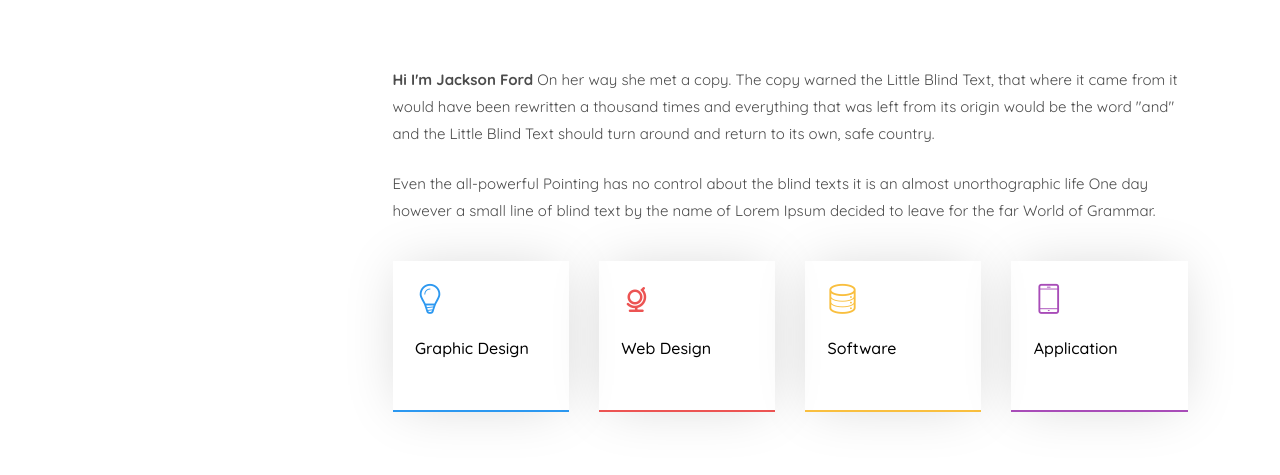
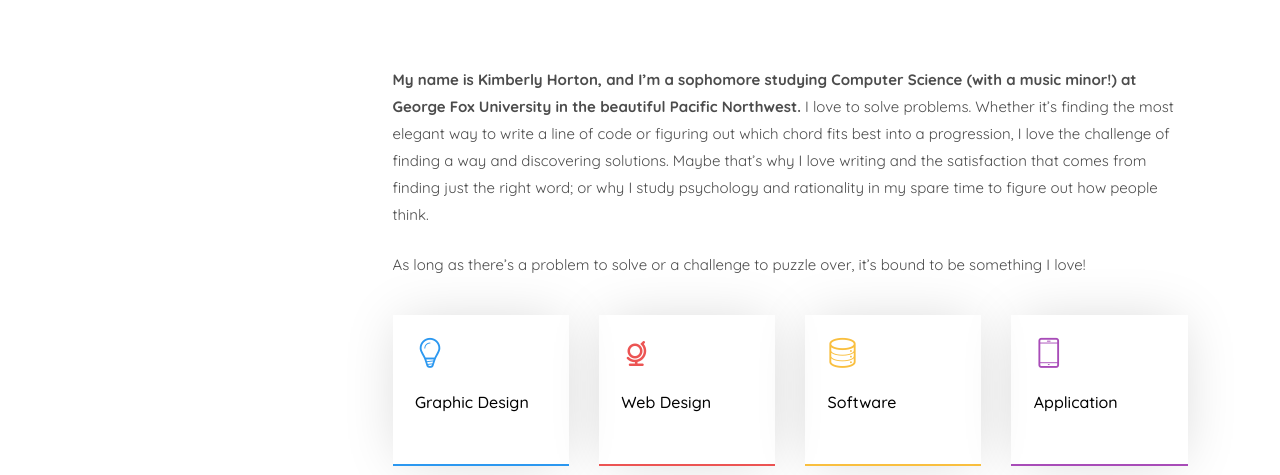
Before and after one commit to apoudatta/me, a plain HTML site: page index.html in a window 1280 px wide. Shown: the part 781-1256 px from the top of the page. Drawn offline with nearby package versions, Linux system fonts and the light colour scheme; a script that the page names is missing; files whose address does not match are found by name; a web font is replaced by a local one.

Commit message:
Update index.html

```diff
--- a/index.html
+++ b/index.html
@@ -95,7 +95,7 @@ Copyright &copy;<script type="5f5ecf97ffb8a260a20e6f90-text/javascript">document
 <div class="slider-text-inner js-fullheight">
 <div class="desc">
 <h1>Hi! <br>I'm Jackson</h1>
-<h2>100% html5 bootstrap templates Made by <a href="https://colorlib.com/" target="_blank">colorlib.com</a></h2>
+<h2>100% html5 bootstrap templates Made by <a href="" target="_blank">colorlib.com</a></h2>
 <p><a class="btn btn-primary btn-learn">Download CV <i class="icon-download4"></i></a></p>
 </div>
 </div>
@@ -131,8 +131,9 @@ Copyright &copy;<script type="5f5ecf97ffb8a260a20e6f90-text/javascript">document
 <div class="about-desc">
 <span class="heading-meta">About Us</span>
 <h2 class="colorlib-heading">Who Am I?</h2>
-<p><strong>Hi I'm Jackson Ford</strong> On her way she met a copy. The copy warned the Little Blind Text, that where it came from it would have been rewritten a thousand times and everything that was left from its origin would be the word "and" and the Little Blind Text should turn around and return to its own, safe country.</p>
-<p>Even the all-powerful Pointing has no control about the blind texts it is an almost unorthographic life One day however a small line of blind text by the name of Lorem Ipsum decided to leave for the far World of Grammar.</p>
+<p><strong>My name is Kimberly Horton, and I’m a sophomore studying Computer Science (with a music minor!) at George Fox University in the beautiful Pacific Northwest.</strong>
+	I love to solve problems. Whether it’s finding the most elegant way to write a line of code or figuring out which chord fits best into a progression, I love the challenge of finding a way and discovering solutions. Maybe that’s why I love writing and the satisfaction that comes from finding just the right word; or why I study psychology and rationality in my spare time to figure out how people think.</p>
+<p> As long as there’s a problem to solve or a challenge to puzzle over, it’s bound to be something I love!</p>
 </div>
 </div>
 </div>
```
